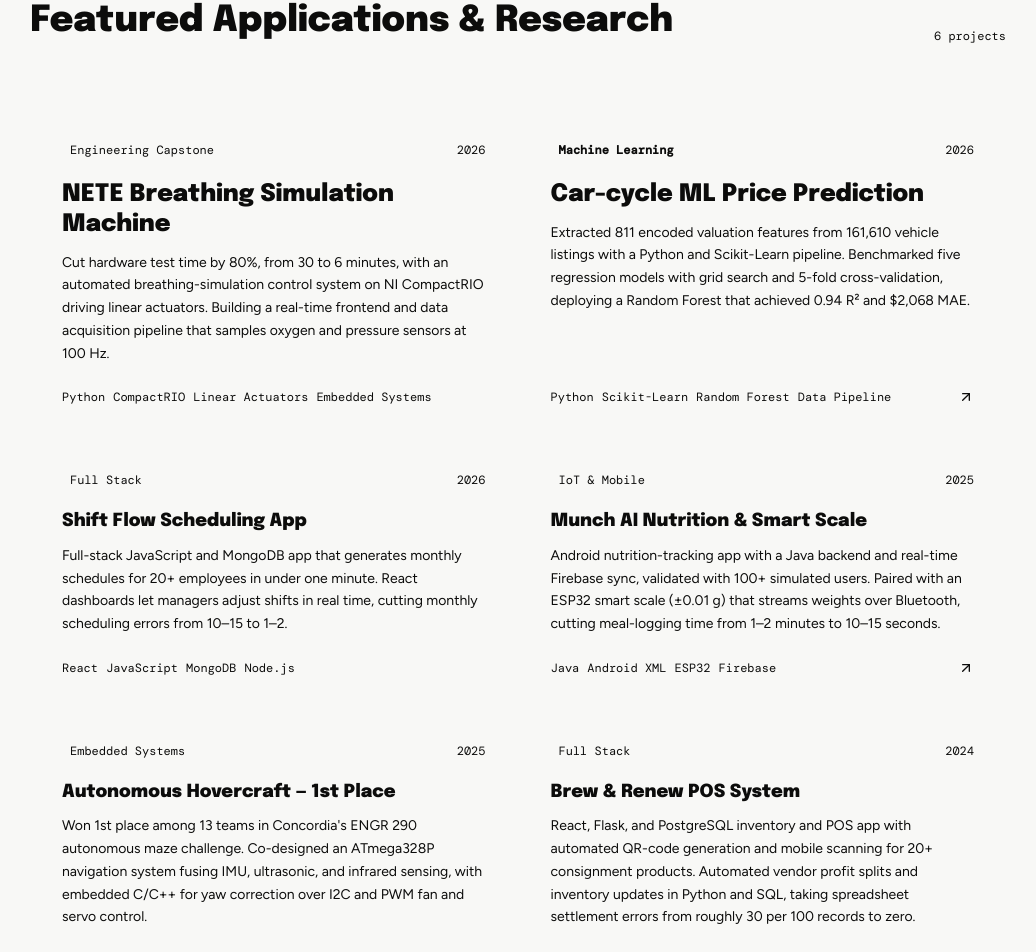
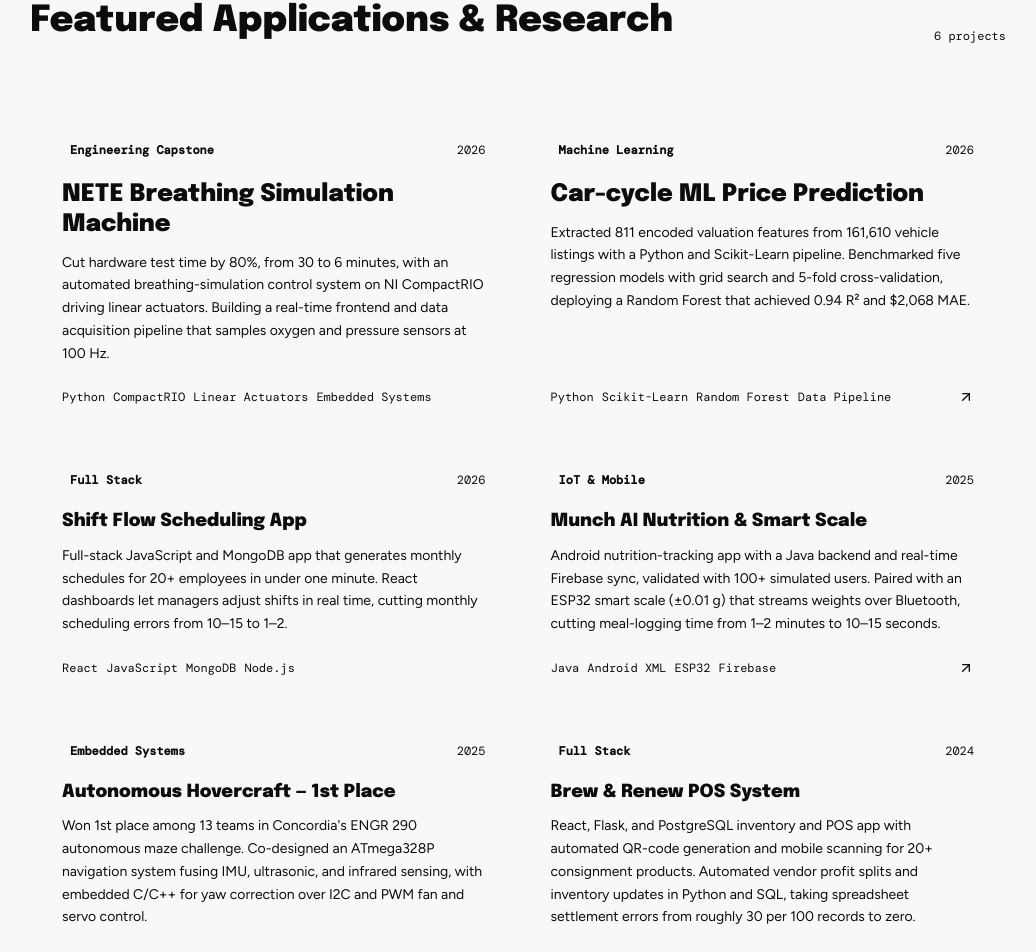
Before and after one commit to nabnab00/nabnab00.github.io, a React (Vite) app: page / in a window 1280 px wide. Shown: the part 2623-3575 px from the top of the page, without its empty margins (122-1158 px from the left). Built offline with nearby package versions, Linux system fonts and the light colour scheme; a web font is replaced by a local one.

Commit message:
Bold all project category tags

```diff
--- a/src/app/App.tsx
+++ b/src/app/App.tsx
@@ -129,7 +129,7 @@ const EXPERIENCE = [
 
 const TAG_COLORS: Record<string, string> = {
   "Engineering Capstone": "bg-accent/15 text-accent",
-  "Machine Learning": "bg-primary/15 text-primary font-semibold",
+  "Machine Learning": "bg-primary/15 text-primary",
   "Full Stack": "bg-secondary text-muted-foreground",
   "IoT & Mobile": "bg-primary/8 text-foreground",
 };
@@ -755,7 +755,7 @@ function ProjectCard({
       <div>
         <div className="flex items-center justify-between mb-5">
           <span
-            className={`text-xs px-2 py-0.5 ${TAG_COLORS[project.tag] ?? "bg-secondary text-muted-foreground"}`}
+            className={`text-xs font-semibold px-2 py-0.5 ${TAG_COLORS[project.tag] ?? "bg-secondary text-muted-foreground"}`}
             style={{ fontFamily: "'DM Mono', monospace" }}
           >
             {project.tag}
```
